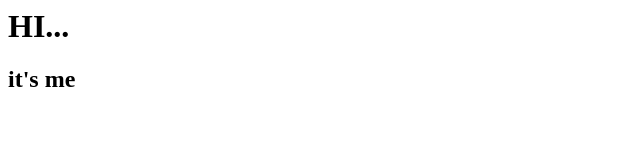
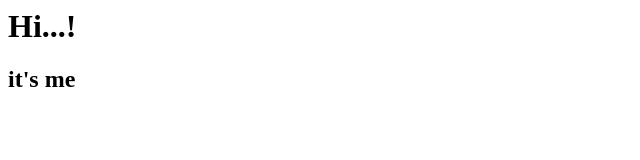
Before and after one commit to dipp-12/dipp-12.github.io, a plain HTML site: page index.html in a window 1280 px wide. Shown: the full height of the page, 0-640 px from the left. Drawn offline with Linux system fonts and the light colour scheme.

Commit message:
Update index.html

```diff
--- a/index.html
+++ b/index.html
@@ -4,7 +4,7 @@
     <title>Hi</title>
   </head>
   <body>
-    <h1>HI...</h1>
+    <h1>Hi...!</h1>
     <h2>it's me<h2>
   </body>
 </html>
```
